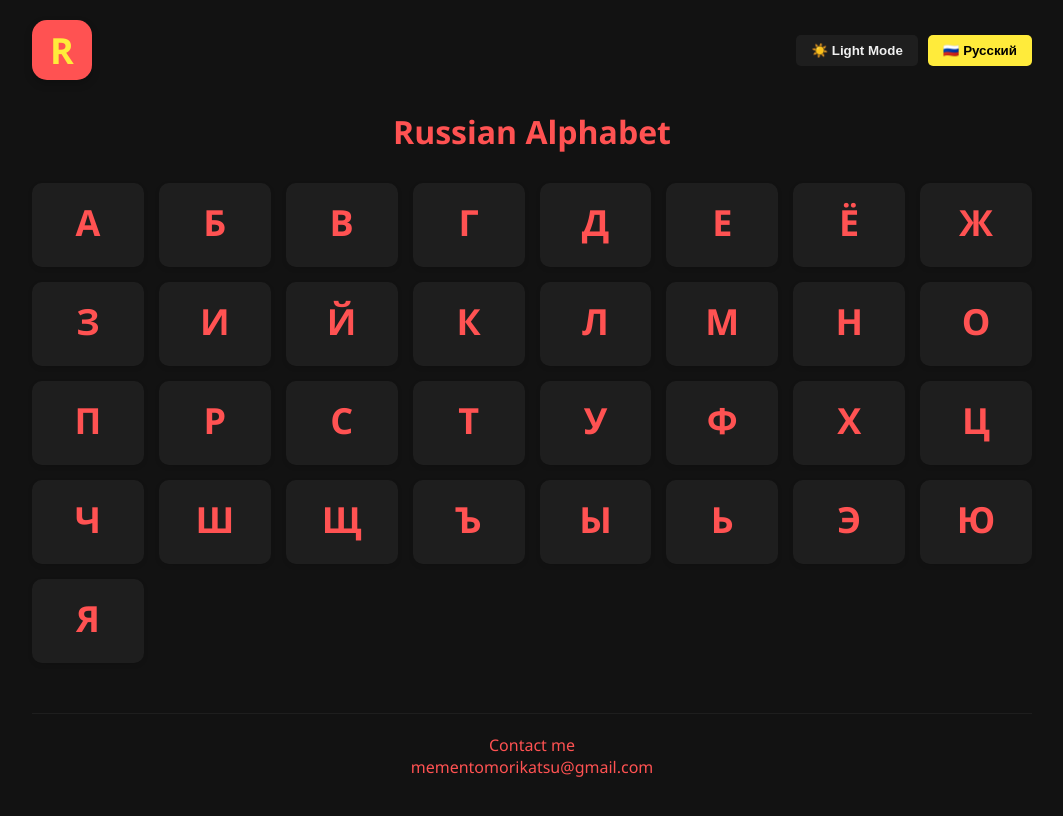
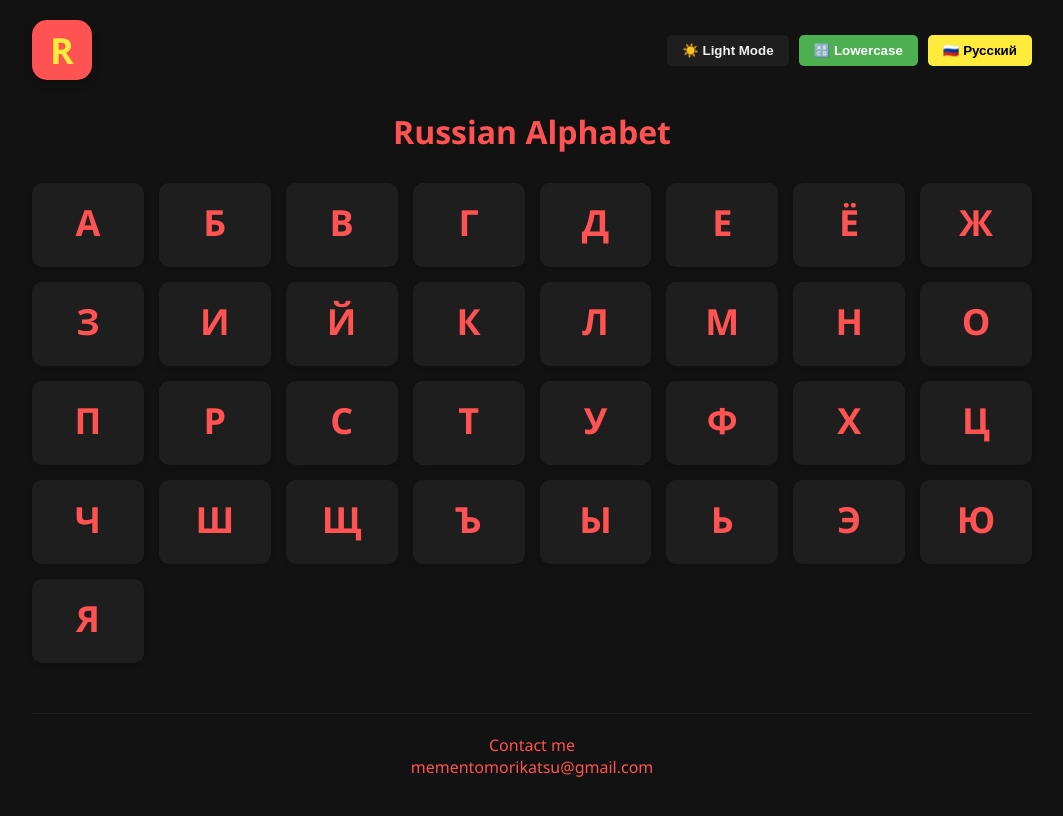
Before and after one commit to mauricedeschamps/russianletters, a plain HTML site: page index.html in a window 1280 px wide. Shown: the whole page, without its empty margins (108-1171 px from the left). Drawn offline with Linux system fonts and the light colour scheme.

Commit message:
index.html の更新

```diff
--- a/index.html
+++ b/index.html
@@ -60,6 +60,7 @@
         .controls {
             display: flex;
             gap: 10px;
+            flex-wrap: wrap;
         }
 
         button {
@@ -79,6 +80,11 @@
         .lang-btn {
             background-color: var(--secondary-color);
             color: #000;
+        }
+
+        .case-btn {
+            background-color: #4CAF50;
+            color: white;
         }
 
         h1 {
@@ -144,6 +150,11 @@
             .alphabet-grid {
                 grid-template-columns: repeat(auto-fill, minmax(80px, 1fr));
             }
+
+            .controls {
+                flex-direction: column;
+                align-items: flex-end;
+            }
         }
     </style>
 </head>
@@ -153,6 +164,7 @@
             <div class="app-icon">R</div>
             <div class="controls">
                 <button class="mode-btn" id="modeToggle">☀️ Light Mode</button>
+                <button class="case-btn" id="caseToggle">🔠 Lowercase</button>
                 <button class="lang-btn" id="langToggle">🇷🇺 Русский</button>
             </div>
         </header>
@@ -173,39 +185,39 @@
     <script>
         // Alphabet data
         const alphabetData = [
-            { cyrillic: 'А', latin: 'A', sound: 'а' },
-            { cyrillic: 'Б', latin: 'B', sound: 'б' },
-            { cyrillic: 'В', latin: 'V', sound: 'в' },
-            { cyrillic: 'Г', latin: 'G', sound: 'г' },
-            { cyrillic: 'Д', latin: 'D', sound: 'д' },
-            { cyrillic: 'Е', latin: 'Ye', sound: 'е' },
-            { cyrillic: 'Ё', latin: 'Yo', sound: 'ё' },
-            { cyrillic: 'Ж', latin: 'Zh', sound: 'ж' },
-            { cyrillic: 'З', latin: 'Z', sound: 'з' },
-            { cyrillic: 'И', latin: 'I', sound: 'и' },
-            { cyrillic: 'Й', latin: 'Y', sound: 'й' },
-            { cyrillic: 'К', latin: 'K', sound: 'к' },
-            { cyrillic: 'Л', latin: 'L', sound: 'л' },
-            { cyrillic: 'М', latin: 'M', sound: 'м' },
-            { cyrillic: 'Н', latin: 'N', sound: 'н' },
-            { cyrillic: 'О', latin: 'O', sound: 'о' },
-            { cyrillic: 'П', latin: 'P', sound: 'п' },
-            { cyrillic: 'Р', latin: 'R', sound: 'р' },
-            { cyrillic: 'С', latin: 'S', sound: 'с' },
-            { cyrillic: 'Т', latin: 'T', sound: 'т' },
-            { cyrillic: 'У', latin: 'U', sound: 'у' },
-            { cyrillic: 'Ф', latin: 'F', sound: 'ф' },
-            { cyrillic: 'Х', latin: 'Kh', sound: 'х' },
-            { cyrillic: 'Ц', latin: 'Ts', sound: 'ц' },
-            { cyrillic: 'Ч', latin: 'Ch', sound: 'ч' },
-            { cyrillic: 'Ш', latin: 'Sh', sound: 'ш' },
-            { cyrillic: 'Щ', latin: 'Shch', sound: 'щ' },
-            { cyrillic: 'Ъ', latin: '"', sound: 'твёрдый знак' },
-            { cyrillic: 'Ы', latin: 'Y', sound: 'ы' },
-            { cyrillic: 'Ь', latin: "'", sound: 'мягкий знак' },
-            { cyrillic: 'Э', latin: 'E', sound: 'э' },
-            { cyrillic: 'Ю', latin: 'Yu', sound: 'ю' },
-            { cyrillic: 'Я', latin: 'Ya', sound: 'я' }
+            { cyrillic: 'А', cyrillicLower: 'а', latin: 'A', latinLower: 'a', sound: 'а' },
+            { cyrillic: 'Б', cyrillicLower: 'б', latin: 'B', latinLower: 'b', sound: 'б' },
+            { cyrillic: 'В', cyrillicLower: 'в', latin: 'V', latinLower: 'v', sound: 'в' },
+            { cyrillic: 'Г', cyrillicLower: 'г', latin: 'G', latinLower: 'g', sound: 'г' },
+            { cyrillic: 'Д', cyrillicLower: 'д', latin: 'D', latinLower: 'd', sound: 'д' },
+            { cyrillic: 'Е', cyrillicLower: 'е', latin: 'Ye', latinLower: 'ye', sound: 'е' },
+            { cyrillic: 'Ё', cyrillicLower: 'ё', latin: 'Yo', latinLower: 'yo', sound: 'ё' },
+            { cyrillic: 'Ж', cyrillicLower: 'ж', latin: 'Zh', latinLower: 'zh', sound: 'ж' },
+            { cyrillic: 'З', cyrillicLower: 'з', latin: 'Z', latinLower: 'z', sound: 'з' },
+            { cyrillic: 'И', cyrillicLower: 'и', latin: 'I', latinLower: 'i', sound: 'и' },
+            { cyrillic: 'Й', cyrillicLower: 'й', latin: 'Y', latinLower: 'y', sound: 'й' },
+            { cyrillic: 'К', cyrillicLower: 'к', latin: 'K', latinLower: 'k', sound: 'к' },
+            { cyrillic: 'Л', cyrillicLower: 'л', latin: 'L', latinLower: 'l', sound: 'л' },
+            { cyrillic: 'М', cyrillicLower: 'м', latin: 'M', latinLower: 'm', sound: 'м' },
+            { cyrillic: 'Н', cyrillicLower: 'н', latin: 'N', latinLower: 'n', sound: 'н' },
+            { cyrillic: 'О', cyrillicLower: 'о', latin: 'O', latinLower: 'o', sound: 'о' },
+            { cyrillic: 'П', cyrillicLower: 'п', latin: 'P', latinLower: 'p', sound: 'п' },
+            { cyrillic: 'Р', cyrillicLower: 'р', latin: 'R', latinLower: 'r', sound: 'р' },
+            { cyrillic: 'С', cyrillicLower: 'с', latin: 'S', latinLower: 's', sound: 'с' },
+            { cyrillic: 'Т', cyrillicLower: 'т', latin: 'T', latinLower: 't', sound: 'т' },
+            { cyrillic: 'У', cyrillicLower: 'у', latin: 'U', latinLower: 'u', sound: 'у' },
+            { cyrillic: 'Ф', cyrillicLower: 'ф', latin: 'F', latinLower: 'f', sound: 'ф' },
+            { cyrillic: 'Х', cyrillicLower: 'х', latin: 'Kh', latinLower: 'kh', sound: 'х' },
+            { cyrillic: 'Ц', cyrillicLower: 'ц', latin: 'Ts', latinLower: 'ts', sound: 'ц' },
+            { cyrillic: 'Ч', cyrillicLower: 'ч', latin: 'Ch', latinLower: 'ch', sound: 'ч' },
+            { cyrillic: 'Ш', cyrillicLower: 'ш', latin: 'Sh', latinLower: 'sh', sound: 'ш' },
+            { cyrillic: 'Щ', cyrillicLower: 'щ', latin: 'Shch', latinLower: 'shch', sound: 'щ' },
+            { cyrillic: 'Ъ', cyrillicLower: 'ъ', latin: '"', latinLower: '"', sound: 'твёрдый знак' },
+            { cyrillic: 'Ы', cyrillicLower: 'ы', latin: 'Y', latinLower: 'y', sound: 'ы' },
+            { cyrillic: 'Ь', cyrillicLower: 'ь', latin: "'", latinLower: "'", sound: 'мягкий знак' },
+            { cyrillic: 'Э', cyrillicLower: 'э', latin: 'E', latinLower: 'e', sound: 'э' },
+            { cyrillic: 'Ю', cyrillicLower: 'ю', latin: 'Yu', latinLower: 'yu', sound: 'ю' },
+            { cyrillic: 'Я', cyrillicLower: 'я', latin: 'Ya', latinLower: 'ya', sound: 'я' }
         ];
 
         // Translations
@@ -213,12 +225,16 @@
             en: {
                 title: "Russian Alphabet",
                 modeToggle: "☀️ Light Mode",
+                caseToggleUpper: "🔠 Lowercase",
+                caseToggleLower: "🔠 Uppercase",
                 langToggle: "🇷🇺 Русский",
                 contact: "Contact me<br>mementomorikatsu@gmail.com"
             },
             ru: {
                 title: "Русский Алфавит",
                 modeToggle: "🌙 Темный Режим",
+                caseToggleUpper: "🔠 Строчные буквы",
+                caseToggleLower: "🔠 Заглавные буквы",
                 langToggle: "🇬🇧 English",
                 contact: "Свяжитесь со мной<br>mementomorikatsu@gmail.com"
             }
@@ -227,6 +243,7 @@
         // DOM elements
         const alphabetGrid = document.getElementById('alphabetGrid');
         const modeToggle = document.getElementById('modeToggle');
+        const caseToggle = document.getElementById('caseToggle');
         const langToggle = document.getElementById('langToggle');
         const title = document.getElementById('title');
         const contactLink = document.getElementById('contactLink');
@@ -234,6 +251,7 @@
         // Initialize
         let darkMode = true;
         let currentLang = 'en';
+        let uppercaseMode = true;
 
         // Create letter cards
         function createLetterCards() {
@@ -242,8 +260,8 @@
                 const card = document.createElement('div');
                 card.className = 'letter-card';
                 card.innerHTML = `
-                    <div class="cyrillic">${letter.cyrillic}</div>
-                    <div class="latin">${letter.latin}</div>
+                    <div class="cyrillic">${uppercaseMode ? letter.cyrillic : letter.cyrillicLower}</div>
+                    <div class="latin">${uppercaseMode ? letter.latin : letter.latinLower}</div>
                 `;
                 card.addEventListener('click', () => {
                     // Toggle latin letter visibility
@@ -272,8 +290,14 @@
         function toggleMode() {
             darkMode = !darkMode;
             document.body.classList.toggle('light-mode');
-            modeToggle.textContent = darkMode ? translations[currentLang].modeToggle :
-                (currentLang === 'en' ? '🌙 Dark Mode' : '🌙 Темный Режим');
+            updateTexts();
+        }
+
+        // Toggle uppercase/lowercase
+        function toggleCase() {
+            uppercaseMode = !uppercaseMode;
+            createLetterCards();
+            updateTexts();
         }
 
         // Toggle language
@@ -282,17 +306,19 @@
             updateTexts();
         }
 
-        // Update all texts based on current language
+        // Update all texts based on current language and modes
         function updateTexts() {
             title.textContent = translations[currentLang].title;
             modeToggle.textContent = darkMode ? translations[currentLang].modeToggle :
                 (currentLang === 'en' ? '🌙 Dark Mode' : '🌙 Темный Режим');
+            caseToggle.textContent = uppercaseMode ? translations[currentLang].caseToggleUpper : translations[currentLang].caseToggleLower;
             langToggle.textContent = currentLang === 'en' ? '🇷🇺 Русский' : '🇬🇧 English';
             contactLink.innerHTML = translations[currentLang].contact;
         }
 
         // Event listeners
         modeToggle.addEventListener('click', toggleMode);
+        caseToggle.addEventListener('click', toggleCase);
         langToggle.addEventListener('click', toggleLanguage);
 
         // Initialize app
```
